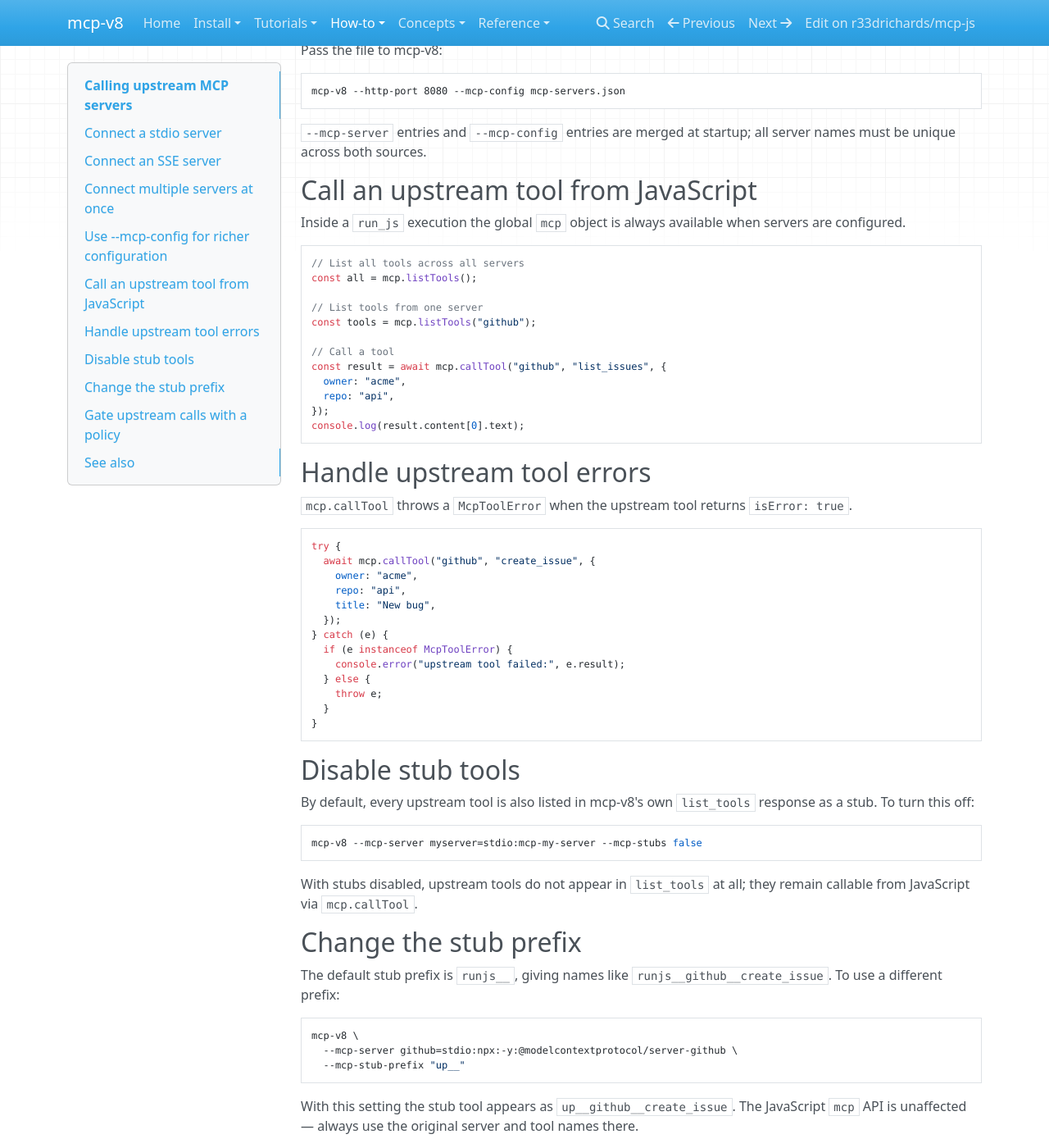
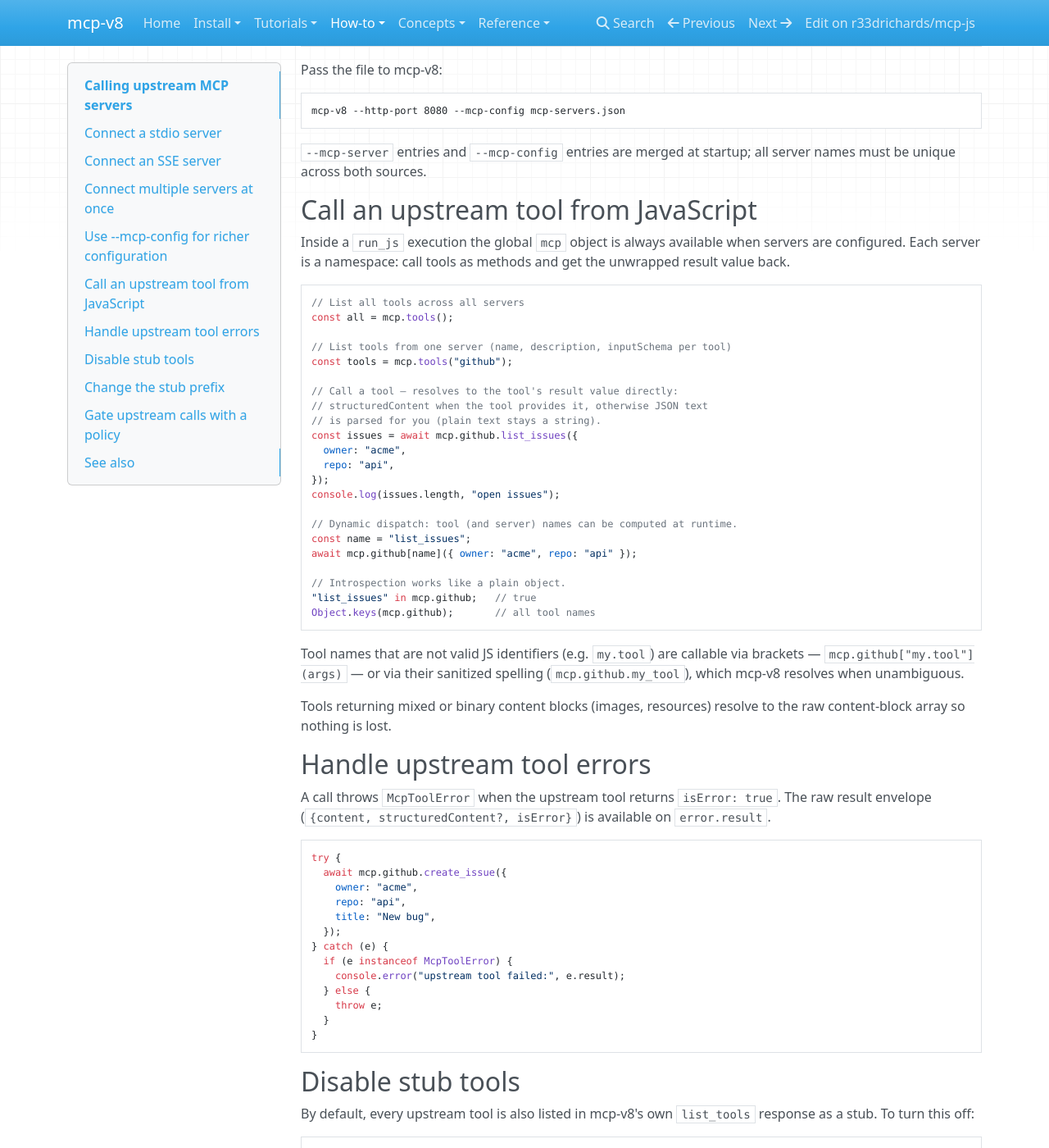
Before and after one commit to r33drichards/mcp-js, an MkDocs documentation site: the page built from site-docs/how-to/mcp-client.md, in a window 1280 px wide and 1400 px high, scrolled down 1157 px. Shown: the whole window at 82% size. Built offline with MkDocs 1.6.1, drawn with Linux system fonts in a browser that asks for light colours; nearby versions of some CDN libraries; some of the changed text lies outside the part shown.

Commit message:
Update docs, CI, and tutorials for the proxy-based mcp API
- Rewrite the mcp-client concepts and how-to pages around
  mcp.<server>.<tool>(args), result unwrapping, live catalogs, and
  reserved server names.
- Regenerate cli-flags/config-file/mcp-tools references and
  nix/options.nix from the updated CLI docs.
- Rework the mcp-e2e workflow for the new API and rename its upstream
  server from "tools" (now a reserved name) to "runner".
- Update README capability tables and the token-comparison tutorial.

Co-Authored-By: Claude Fable 5 <noreply@anthropic.com>
Claude-Session: https://claude.ai/code/session_01GUf5g45hPujWSN8ApAvPfJ

````diff
--- a/site-docs/concepts/policies.md
+++ b/site-docs/concepts/policies.md
@@ -12,7 +12,7 @@ JavaScript code running inside a V8 isolate has no host access by default. Each
 | `fs.*` | filesystem policy present | `filesystem` |
 | `Deno.Command` / `child_process.exec` | subprocess policy present | `subprocess` |
 | ES `import` | `--allow-external-modules` + optional policy | `modules` |
-| `mcp.callTool()` | `--mcp-server` + MCP tools policy | `mcp_tools` |
+| `mcp.<server>.<tool>()` | `--mcp-server` + MCP tools policy | `mcp_tools` |
 | `run_js` `file` parameter | `--allow-run-js-file` or run_js_file policy | `run_js_file` |
 
 Absent a policy for a category, the capability is unavailable. The JS globals (`fetch`, `fs`, `Deno.Command`, etc.) are not injected into the isolate at all when the corresponding policy chain is not configured. This means a capability cannot be reached even if malicious code attempts to access it by name.
--- a/site-docs/how-to/mcp-client.md
+++ b/site-docs/how-to/mcp-client.md
@@ -24,7 +24,7 @@ mcp-v8 --http-port 8080 \
 
 ## Connect multiple servers at once
 
-Repeat `--mcp-server` for each server. Names must be unique.
+Repeat `--mcp-server` for each server. Names must be unique, and a few names are reserved because they collide with properties of the JS `mcp` global: `servers`, `tools`, `callTool`, `listTools`.
 
 ```bash
 mcp-v8 --http-port 8080 \
@@ -67,30 +67,44 @@ mcp-v8 --http-port 8080 --mcp-config mcp-servers.json
 
 ## Call an upstream tool from JavaScript
 
-Inside a `run_js` execution the global `mcp` object is always available when servers are configured.
+Inside a `run_js` execution the global `mcp` object is always available when servers are configured. Each server is a namespace: call tools as methods and get the unwrapped result value back.
 
 ```js
 // List all tools across all servers
-const all = mcp.listTools();
+const all = mcp.tools();
 
-// List tools from one server
-const tools = mcp.listTools("github");
+// List tools from one server (name, description, inputSchema per tool)
+const tools = mcp.tools("github");
 
-// Call a tool
-const result = await mcp.callTool("github", "list_issues", {
+// Call a tool — resolves to the tool's result value directly:
+// structuredContent when the tool provides it, otherwise JSON text
+// is parsed for you (plain text stays a string).
+const issues = await mcp.github.list_issues({
   owner: "acme",
   repo: "api",
 });
-console.log(result.content[0].text);
+console.log(issues.length, "open issues");
+
+// Dynamic dispatch: tool (and server) names can be computed at runtime.
+const name = "list_issues";
+await mcp.github[name]({ owner: "acme", repo: "api" });
+
+// Introspection works like a plain object.
+"list_issues" in mcp.github;   // true
+Object.keys(mcp.github);       // all tool names
 ```
+
+Tool names that are not valid JS identifiers (e.g. `my.tool`) are callable via brackets — `mcp.github["my.tool"](args)` — or via their sanitized spelling (`mcp.github.my_tool`), which mcp-v8 resolves when unambiguous.
+
+Tools returning mixed or binary content blocks (images, resources) resolve to the raw content-block array so nothing is lost.
 
 ## Handle upstream tool errors
 
-`mcp.callTool` throws a `McpToolError` when the upstream tool returns `isError: true`.
+A call throws `McpToolError` when the upstream tool returns `isError: true`. The raw result envelope (`{content, structuredContent?, isError}`) is available on `error.result`.
 
 ```js
 try {
-  await mcp.callTool("github", "create_issue", {
+  await mcp.github.create_issue({
     owner: "acme",
     repo: "api",
     title: "New bug",
@@ -112,7 +126,7 @@ By default, every upstream tool is also listed in mcp-v8's own `list_tools` resp
 mcp-v8 --mcp-server myserver=stdio:mcp-my-server --mcp-stubs false
 ```
 
-With stubs disabled, upstream tools do not appear in `list_tools` at all; they remain callable from JavaScript via `mcp.callTool`.
+With stubs disabled, upstream tools do not appear in `list_tools` at all; they remain callable from JavaScript via `mcp.<server>.<tool>(args)`.
 
 ## Change the stub prefix
 
````
Also changed, not shown: README.md (+2 -2 lines), site-docs/concepts/mcp-client.md (+19 -14 lines), site-docs/reference/cli-flags.md (+2 -2 lines), site-docs/reference/config-file.md (+1 -1 lines), tutorials/token-comparison/README.md (+2 -2 lines), 3 other files.
